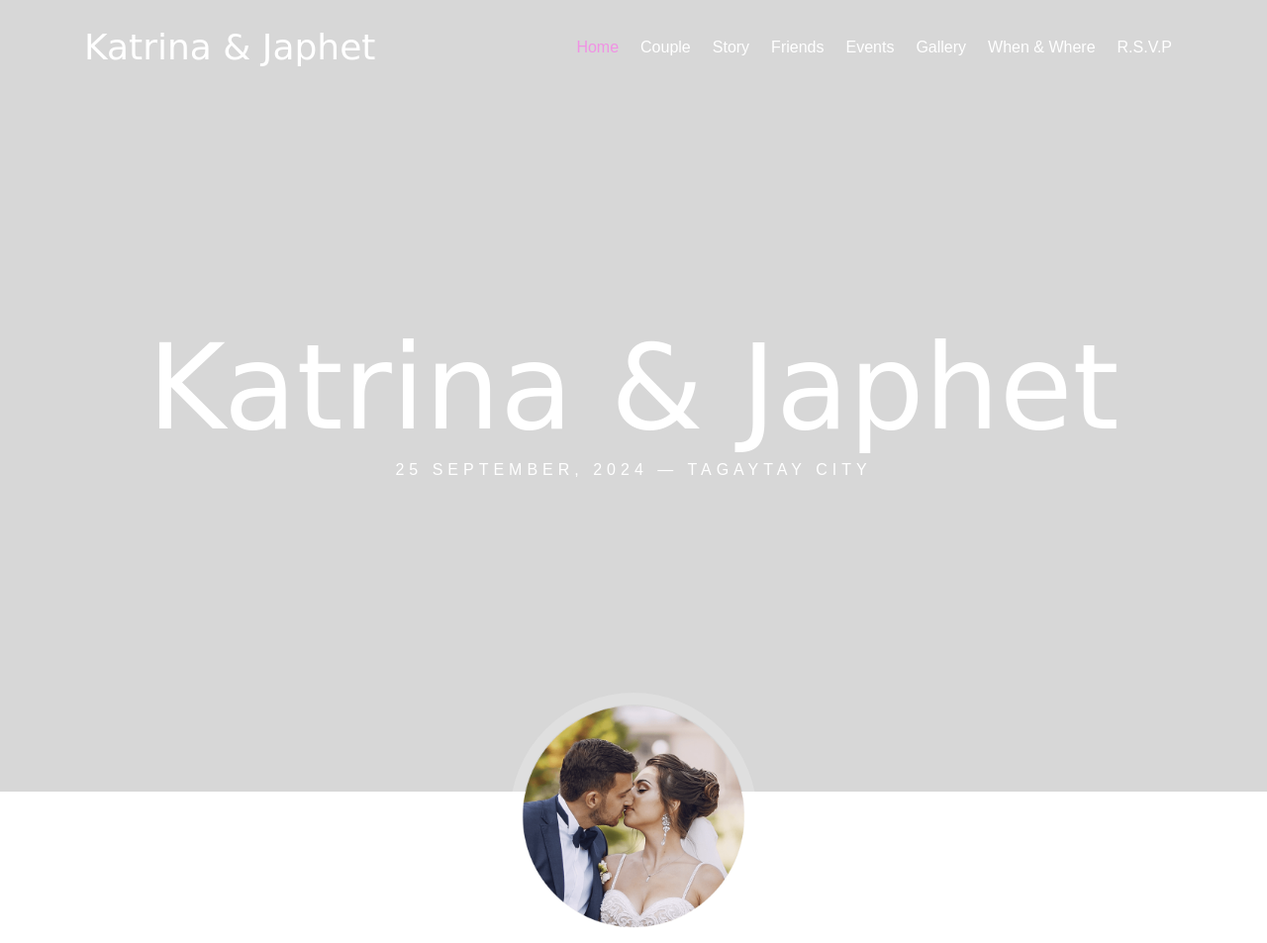
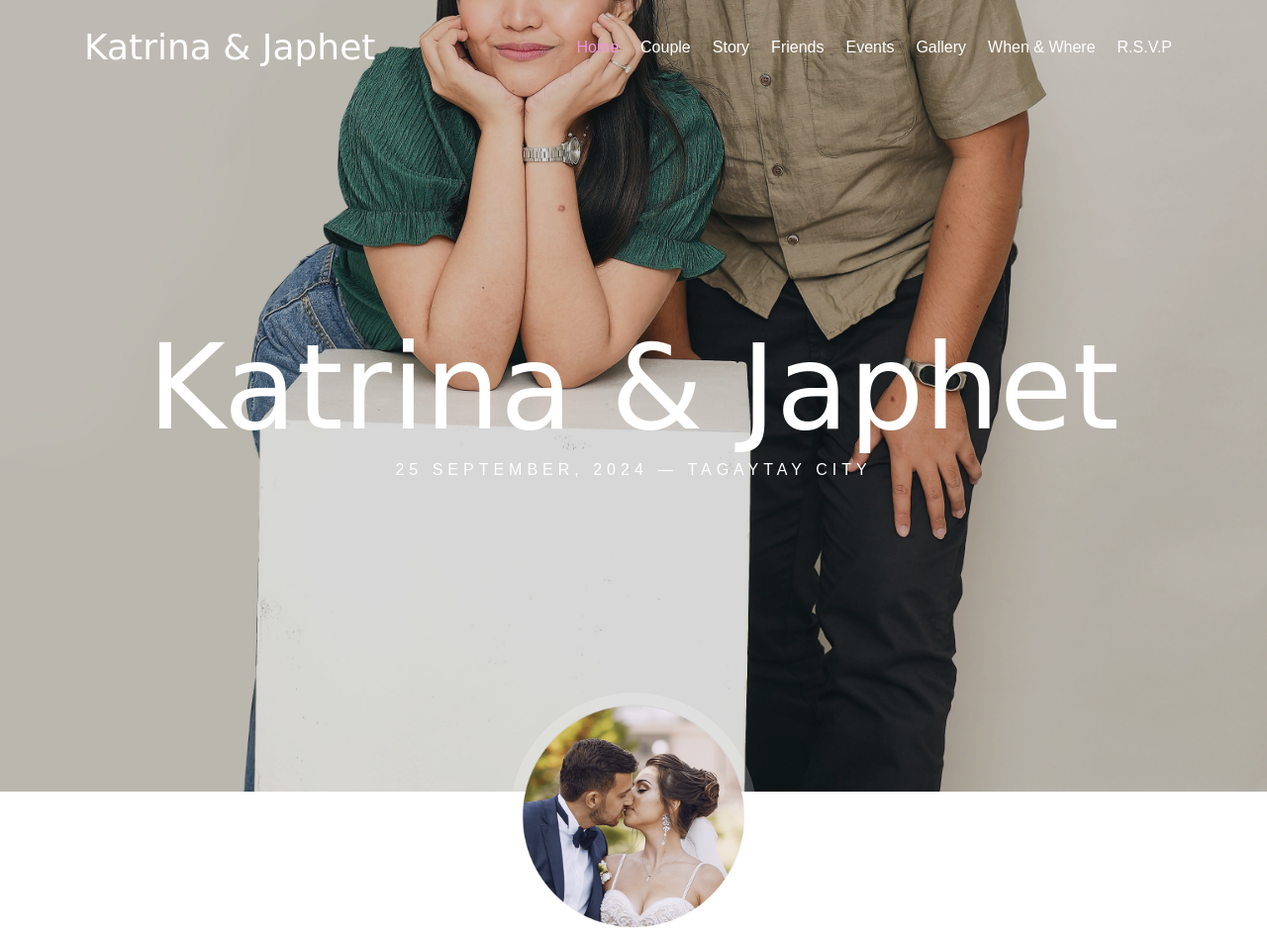
Before and after one commit to JPHET/ahriven, a plain HTML site: page index.html in a window 1280 px wide. Shown: the top 953 px of the page at 99% size. Drawn offline with Linux system fonts and the light colour scheme; a web font is replaced by a local one.

Commit message:
Add logo and picture

```diff
--- a/index.html
+++ b/index.html
@@ -9,7 +9,7 @@
     <meta http-equiv="X-UA-Compatible" content="IE=edge">
     <title>Katrina &amp; Japhet Wedding </title>
     <meta name="viewport" content="width=device-width, initial-scale=1">
-    <link rel="icon" type="image/png" href="https://duruthemes.com/demo/html/mary-brian/demo1/images/favicon.png">
+    <link rel="icon" type="image/png" href="./img/k&j-pink.png">
     <link href="./css/font.css" rel="stylesheet">
     <link rel="stylesheet" href="./css/animate.css">
     <link rel="stylesheet" href="./css/themify-icons.css">
@@ -98,7 +98,7 @@
             <div class="flexslider js-fullheight" style="height: 968px;">
                 <ul class="slides">
                     <li class="bg-fixed flex-active-slide"
-                        style="background-image: url(&quot;images/slider/1.jpg&quot;); width: 100%; float: left; margin-right: -100%; position: relative; opacity: 1; display: block; z-index: 2;"
+                        style="background-image: url(&quot;./img/with_pogi.jpg&quot;); width: 100%; float: left; margin-right: -100%; position: relative; opacity: 1; display: block; z-index: 2;"
                         data-overlay-dark="2">
                         <div class="overlay"></div>
                         <div class="container">
```
Also changed, not shown: img/k&j-pink.png (added), img/with_pogi.jpg (added).
